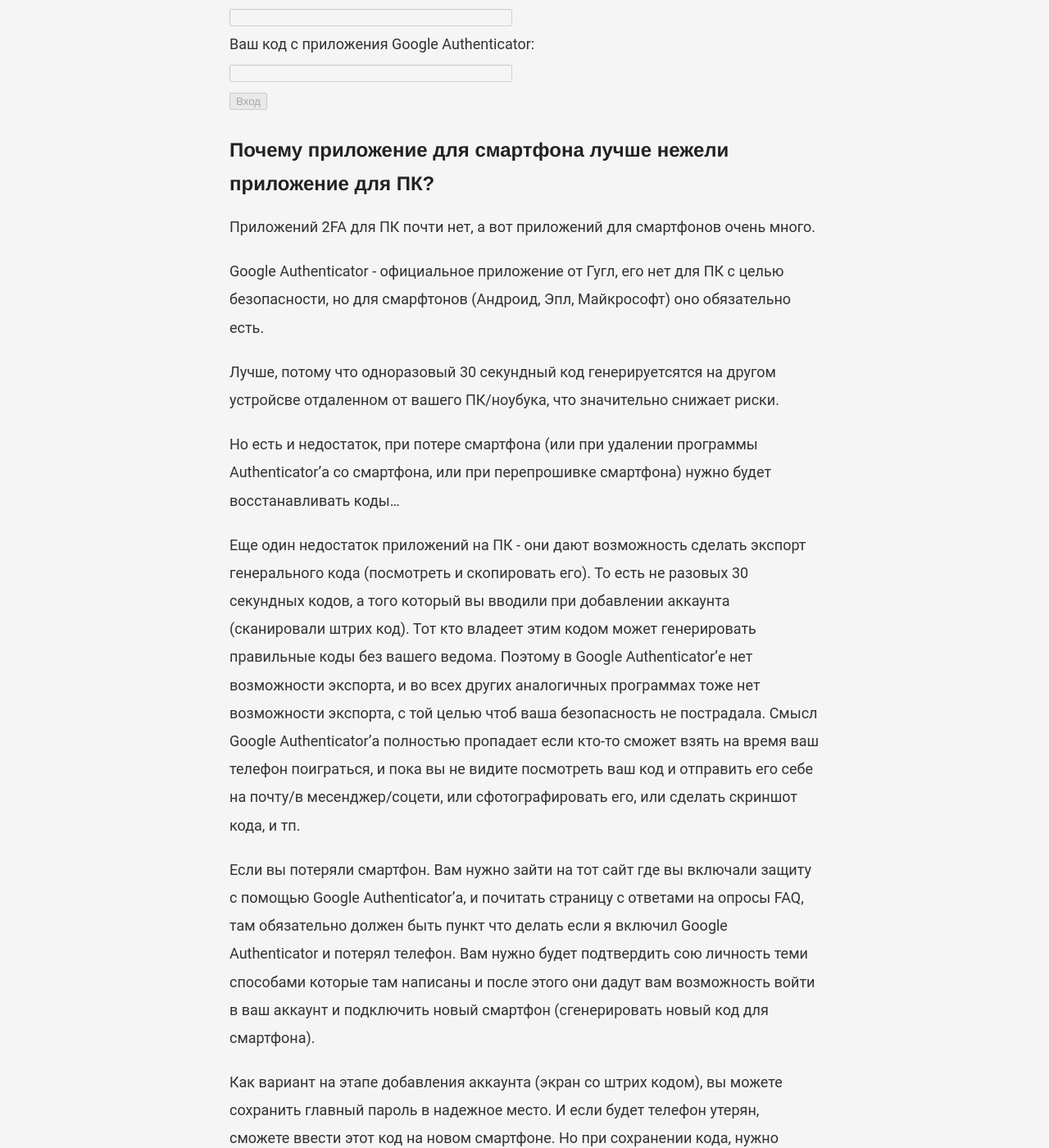
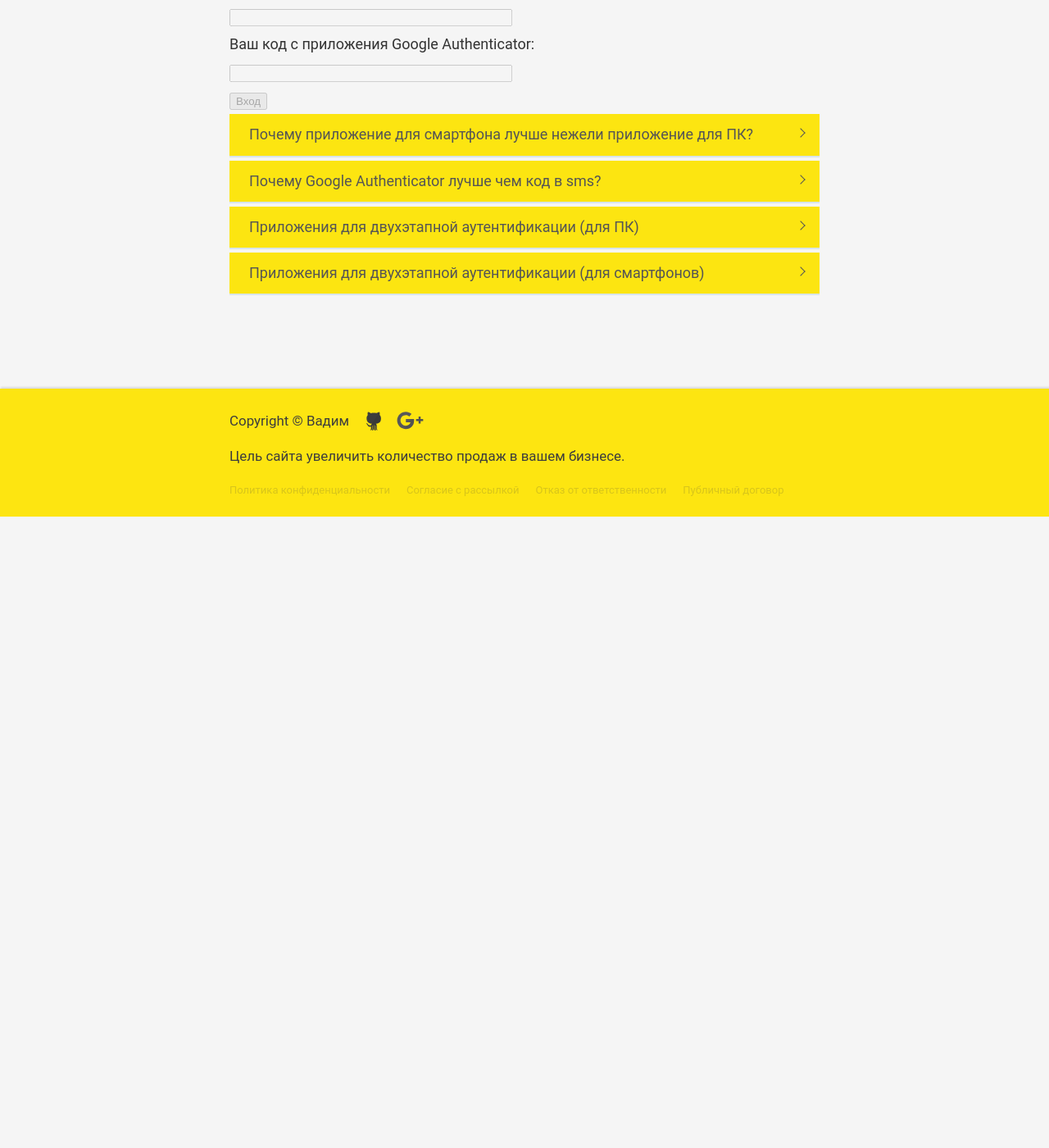
Before and after one commit to VadymVolos/vadymvolos.github.io, a Jekyll site: the page built from _posts/management/2017-02-21-2fa-authenticator.md, in a window 1280 px wide and 1400 px high, scrolled down 1909 px. Shown: the whole window at 82% size. Built offline with Jekyll 4.4.1, drawn with Linux system fonts in a browser that asks for light colours; nearby versions of some CDN libraries; comment, search, counter and statistics services are not loaded; after the commit the page ends 2539 px from its top, so only the background shows below that; some of the changed text lies outside the part shown.

Commit message:
Update 2017-02-21-2fa-authenticator.md

```diff
--- a/_posts/management/2017-02-21-2fa-authenticator.md
+++ b/_posts/management/2017-02-21-2fa-authenticator.md
@@ -41,10 +41,12 @@
 <input type="submit" name="enter" value="Вход" disabled/>
 </form>
 
-
-<h2>Почему приложение для смартфона лучше нежели приложение для ПК?</h2>
-
-Приложений 2FA для ПК почти нет, а вот приложений для смартфонов очень много.
+<!-- accordion -->
+<ul class="accordion">
+	<li class="accordion-li">
+			<a class="accordion-a"><h2>Почему приложение для смартфона лучше нежели приложение для ПК?</h2></a>
+		<div class="accordion-content">
+Приложений 2FA для ПК не много, а вот приложений для смартфонов очень много.
 
 Google Authenticator - официальное приложение от Гугл, его нет для ПК с целью безопасности, но для смарфтонов (Андроид, Эпл, Майкрософт) оно обязательно есть.
 
@@ -57,11 +59,8 @@
 Если вы потеряли смартфон. Вам нужно зайти на тот сайт где вы включали защиту с помощью Google Authenticator'а, и почитать страницу с ответами на опросы FAQ, там обязательно должен быть пункт что делать если я включил Google Authenticator и потерял телефон. Вам нужно будет подтвердить сою личность теми способами которые там написаны и после этого они дадут вам возможность войти в ваш аккаунт и подключить новый смартфон (сгенерировать новый код для смартфона).
 
 Как вариант на этапе добавления аккаунта (экран со штрих кодом), вы можете сохранить главный пароль в надежное место. И если будет телефон утерян, сможете ввести этот код на новом смартфоне. Но при сохранении кода, нужно учесть безопасность, если вы скопируете его в буфер, и если у вас установлена программа шпион (о которой вы не догадываетесь) то она может с буфера сохранить код себе. Лучше важные операции делать в защищенном режиме браузера (некоторые антивирусы предоставляют такую возможность для банковских операций). Этот пароль лучше не сохранять в то место где вы держите пароли, а сохранить отдельно. И также желательно зашифровать и запаролить.
-
-
-
-<!-- accordion -->
-<ul class="accordion">
+		</div>
+	</li>
 	<li class="accordion-li">
 		<a class="accordion-a"><h2>Почему Google Authenticator лучше чем код в sms?</h2></a>
 		<div class="accordion-content">
```
